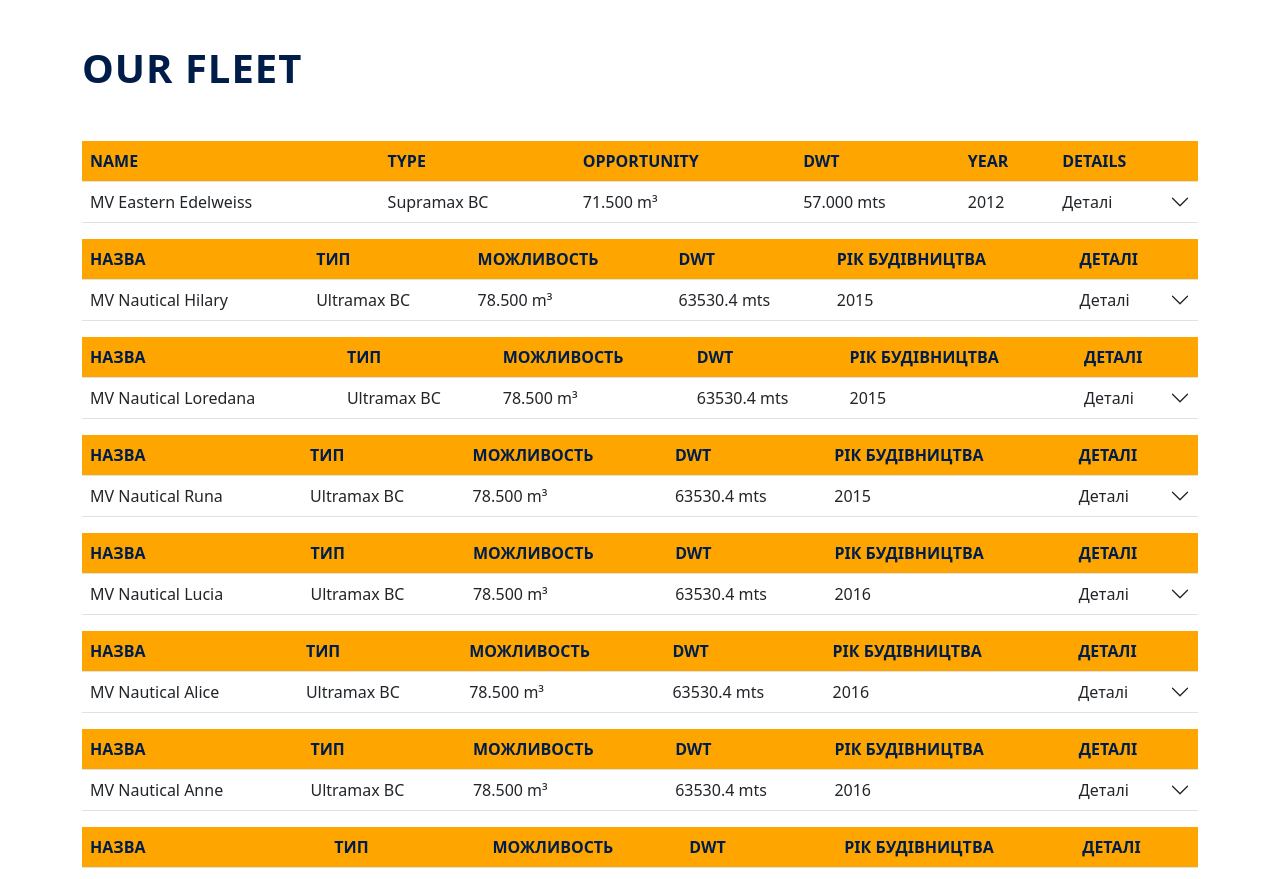
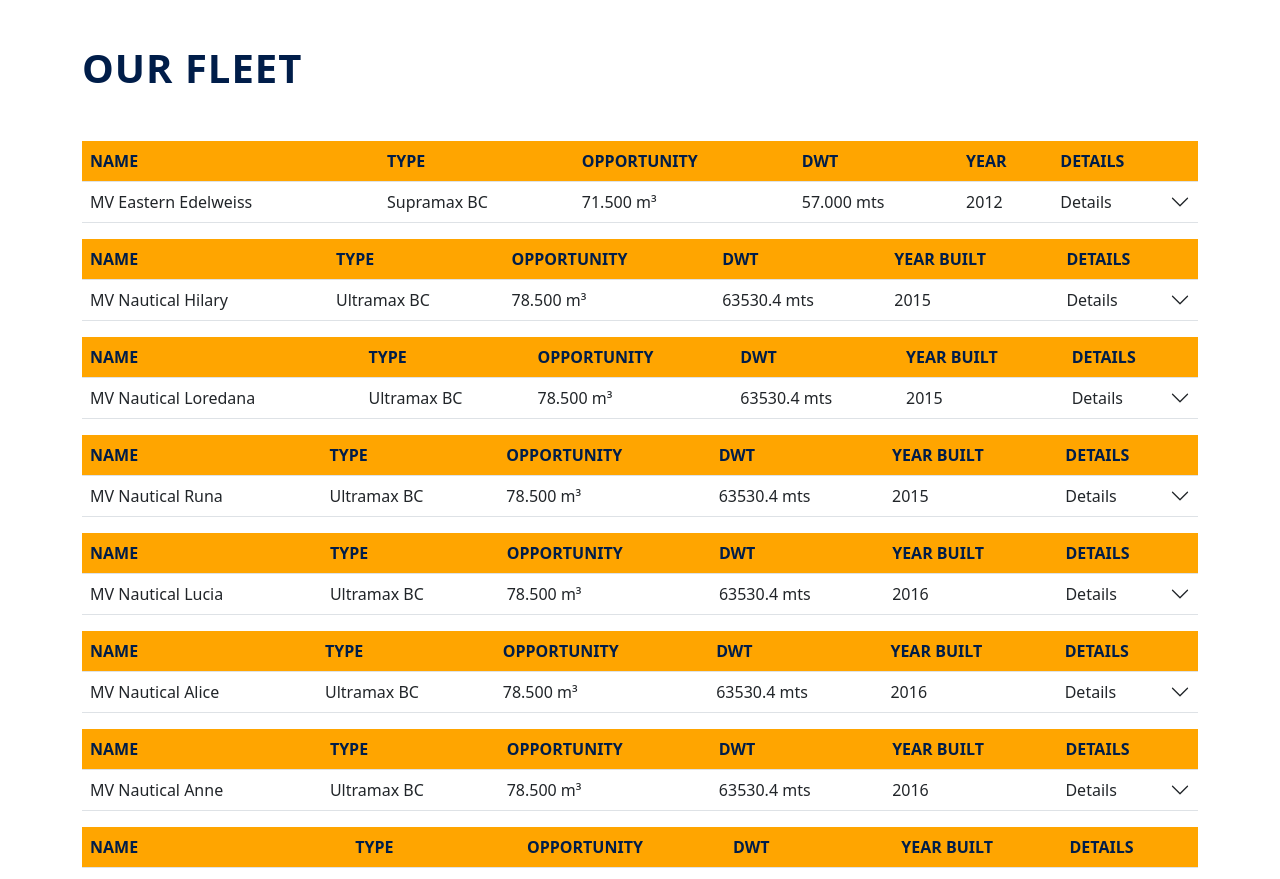
Before and after one commit to straifer2008/beremer-breederungsgesellschaft, a plain HTML site: page en.html in a window 1280 px wide. Shown: the part 3777-4656 px from the top of the page. Drawn offline with Linux system fonts and the light colour scheme.

Commit message:
fix content

```diff
--- a/en.html
+++ b/en.html
@@ -107,27 +107,27 @@
         <div class="col">
           <div class="info_grid">
             <div class="info_grid__item">
-              <p>1970</p>
-              <p>Founded</p>
+              <p class="text-uppercase">1970</p>
+              <p class="text-uppercase">FOUNDED</p>
             </div>
             <div class="info_grid__item">
-              <p>GLC</p>
-              <p>Certificate</p>
+              <p class="text-uppercase">GLC</p>
+              <p class="text-uppercase">Certified</p>
               <img src="./src/img/BBG_ISO.jpeg" alt="ISO">
             </div>
             <div class="info_grid__item">
-              <p>Intercargo</p>
-              <p>Member since 2018</p>
+              <p class="text-uppercase">INTERCARGO</p>
+              <p class="text-uppercase">Member since 2018</p>
               <img src="./src/img/intercargo_full_member.jpeg" alt="Intercargo">
             </div>
             <div class="info_grid__item">
-              <p>Imec</p>
-              <p>Member</p>
+              <p class="text-uppercase">Imec</p>
+              <p class="text-uppercase">Member</p>
               <img src="./src/img/IMEC_Membership_certificate_0.jpeg" alt="IMEC">
             </div>
             <div class="info_grid__item">
-              <p>100%</p>
-              <p>fuse</p>
+              <p class="text-uppercase">100%</p>
+              <p class="text-uppercase">passion</p>
             </div>
           </div>
         </div>
@@ -206,7 +206,7 @@
                     <td>2012</td>
                     <td>
                       <button class="accordion-button collapsed" type="button" data-bs-toggle="collapse" data-bs-target="#collapseOne" aria-expanded="false" aria-controls="collapseOne">
-                        Деталі
+                        Details
                       </button>
                     </td>
                   </tr>
@@ -299,12 +299,12 @@
               <div class="accordion-header">
                 <table class="table table-responsive">
                   <tr class="ourFleet_head">
-                    <th>НАЗВА</th>
-                    <th>ТИП</th>
-                    <th>МОЖЛИВОСТЬ</th>
+                    <th>NAME</th>
+                    <th>TYPE</th>
+                    <th>OPPORTUNITY</th>
                     <th>DWT</th>
-                    <th>РІК БУДІВНИЦТВА</th>
-                    <th>ДЕТАЛІ</th>
+                    <th>YEAR BUILT</th>
+                    <th>Details</th>
                   </tr>
                   <tr>
                     <td>MV Nautical Hilary</td>
@@ -314,7 +314,7 @@
                     <td>2015</td>
                     <td>
                       <button class="accordion-button collapsed" type="button" data-bs-toggle="collapse" data-bs-target="#collapseOne2" aria-expanded="true" aria-controls="collapseOne2">
-                        Деталі
+                        Details
                       </button>
                     </td>
                   </tr>
@@ -408,12 +408,12 @@
               <div class="accordion-header">
                 <table class="table table-responsive">
                   <tr class="ourFleet_head">
-                    <th>НАЗВА</th>
-                    <th>ТИП</th>
-                    <th>МОЖЛИВОСТЬ</th>
+                    <th>NAME</th>
+                    <th>TYPE</th>
+                    <th>OPPORTUNITY</th>
                     <th>DWT</th>
-                    <th>РІК БУДІВНИЦТВА</th>
-                    <th>ДЕТАЛІ</th>
+                    <th>YEAR BUILT</th>
+                    <th>Details</th>
                   </tr>
                   <tr>
                     <td>MV Nautical Loredana</td>
@@ -423,7 +423,7 @@
                     <td>2015</td>
                     <td>
                       <button class="accordion-button collapsed" type="button" data-bs-toggle="collapse" data-bs-target="#collapseOne3" aria-expanded="true" aria-controls="collapseOne3">
-                        Деталі
+                        Details
                       </button>
                     </td>
                   </tr>
@@ -517,12 +517,12 @@
               <div class="accordion-header">
                 <table class="table table-responsive">
                   <tr class="ourFleet_head">
-                    <th>НАЗВА</th>
-                    <th>ТИП</th>
-                    <th>МОЖЛИВОСТЬ</th>
+                    <th>NAME</th>
+                    <th>TYPE</th>
+                    <th>OPPORTUNITY</th>
                     <th>DWT</th>
-                    <th>РІК БУДІВНИЦТВА</th>
-                    <th>ДЕТАЛІ</th>
+                    <th>YEAR BUILT</th>
+                    <th>Details</th>
                   </tr>
                   <tr>
                     <td>MV Nautical Runa</td>
@@ -532,7 +532,7 @@
                     <td>2015</td>
                     <td>
                       <button class="accordion-button collapsed" type="button" data-bs-toggle="collapse" data-bs-target="#collapseOne4" aria-expanded="true" aria-controls="collapseOne4">
-                        Деталі
+                        Details
                       </button>
                     </td>
                   </tr>
@@ -626,12 +626,12 @@
               <div class="accordion-header">
                 <table class="table table-responsive">
                   <tr class="ourFleet_head">
-                    <th>НАЗВА</th>
-                    <th>ТИП</th>
-                    <th>МОЖЛИВОСТЬ</th>
+                    <th>NAME</th>
+                    <th>TYPE</th>
+                    <th>OPPORTUNITY</th>
                     <th>DWT</th>
-                    <th>РІК БУДІВНИЦТВА</th>
-                    <th>ДЕТАЛІ</th>
+                    <th>YEAR BUILT</th>
+                    <th>Details</th>
                   </tr>
                   <tr>
                     <td>MV Nautical Lucia</td>
@@ -641,7 +641,7 @@
                     <td>2016</td>
                     <td>
                       <button class="accordion-button collapsed" type="button" data-bs-toggle="collapse" data-bs-target="#collapseOne5" aria-expanded="true" aria-controls="collapseOne5">
-                        Деталі
+                        Details
                       </button>
                     </td>
                   </tr>
@@ -735,12 +735,12 @@
               <div class="accordion-header">
                 <table class="table table-responsive">
                   <tr class="ourFleet_head">
-                    <th>НАЗВА</th>
-                    <th>ТИП</th>
-                    <th>МОЖЛИВОСТЬ</th>
+                    <th>NAME</th>
+                    <th>TYPE</th>
+                    <th>OPPORTUNITY</th>
                     <th>DWT</th>
-                    <th>РІК БУДІВНИЦТВА</th>
-                    <th>ДЕТАЛІ</th>
+                    <th>YEAR BUILT</th>
+                    <th>Details</th>
                   </tr>
                   <tr>
                     <td>MV Nautical Alice</td>
@@ -750,7 +750,7 @@
                     <td>2016</td>
                     <td>
                       <button class="accordion-button collapsed" type="button" data-bs-toggle="collapse" data-bs-target="#collapseOne6" aria-expanded="true" aria-controls="collapseOne6">
-                        Деталі
+                        Details
                       </button>
                     </td>
                   </tr>
@@ -844,12 +844,12 @@
               <div class="accordion-header">
                 <table class="table table-responsive">
                   <tr class="ourFleet_head">
-                    <th>НАЗВА</th>
-                    <th>ТИП</th>
-                    <th>МОЖЛИВОСТЬ</th>
+                    <th>NAME</th>
+                    <th>TYPE</th>
+                    <th>OPPORTUNITY</th>
                     <th>DWT</th>
-                    <th>РІК БУДІВНИЦТВА</th>
-                    <th>ДЕТАЛІ</th>
+                    <th>YEAR BUILT</th>
+                    <th>Details</th>
                   </tr>
                   <tr>
                     <td>MV Nautical Anne</td>
@@ -859,7 +859,7 @@
                     <td>2016</td>
                     <td>
                       <button class="accordion-button collapsed" type="button" data-bs-toggle="collapse" data-bs-target="#collapseOne7" aria-expanded="true" aria-controls="collapseOne7">
-                        Деталі
+                        Details
                       </button>
                     </td>
                   </tr>
@@ -953,12 +953,12 @@
               <div class="accordion-header">
                 <table class="table table-responsive">
                   <tr class="ourFleet_head">
-                    <th>НАЗВА</th>
-                    <th>ТИП</th>
-                    <th>МОЖЛИВОСТЬ</th>
+                    <th>NAME</th>
+                    <th>TYPE</th>
+                    <th>OPPORTUNITY</th>
                     <th>DWT</th>
-                    <th>РІК БУДІВНИЦТВА</th>
-                    <th>ДЕТАЛІ</th>
+                    <th>YEAR BUILT</th>
+                    <th>Details</th>
                   </tr>
                   <tr>
                     <td>MV Nautical Georgia</td>
@@ -968,7 +968,7 @@
                     <td>2017</td>
                     <td>
                       <button class="accordion-button collapsed" type="button" data-bs-toggle="collapse" data-bs-target="#collapseOne8" aria-expanded="true" aria-controls="collapseOne8">
-                        Деталі
+                        Details
                       </button>
                     </td>
                   </tr>
@@ -1061,12 +1061,12 @@
               <div class="accordion-header">
                 <table class="table table-responsive">
                   <tr class="ourFleet_head">
-                    <th>НАЗВА</th>
-                    <th>ТИП</th>
-                    <th>МОЖЛИВОСТЬ</th>
+                    <th>NAME</th>
+                    <th>TYPE</th>
+                    <th>OPPORTUNITY</th>
                     <th>DWT</th>
-                    <th>РІК БУДІВНИЦТВА</th>
-                    <th>ДЕТАЛІ</th>
+                    <th>YEAR BUILT</th>
+                    <th>Details</th>
                   </tr>
                   <tr>
                     <td>Nautical Madison</td>
@@ -1076,7 +1076,7 @@
                     <td>2018</td>
                     <td>
                       <button class="accordion-button collapsed" type="button" data-bs-toggle="collapse" data-bs-target="#collapseOne9" aria-expanded="true" aria-controls="collapseOne9">
-                        Деталі
+                        Details
                       </button>
                     </td>
                   </tr>
@@ -1169,12 +1169,12 @@
               <div class="accordion-header">
                 <table class="table table-responsive">
                   <tr class="ourFleet_head">
-                    <th>НАЗВА</th>
-                    <th>ТИП</th>
-                    <th>МОЖЛИВОСТЬ</th>
+                    <th>NAME</th>
+                    <th>TYPE</th>
+                    <th>OPPORTUNITY</th>
                     <th>DWT</th>
-                    <th>РІК БУДІВНИЦТВА</th>
-                    <th>ДЕТАЛІ</th>
+                    <th>YEAR BUILT</th>
+                    <th>Details</th>
                   </tr>
                   <tr>
                     <td>MV Topas</td>
@@ -1184,7 +1184,7 @@
                     <td>2011</td>
                     <td>
                       <button class="accordion-button collapsed" type="button" data-bs-toggle="collapse" data-bs-target="#collapseOne10" aria-expanded="true" aria-controls="collapseOne10">
-                        Деталі
+                        Details
                       </button>
                     </td>
                   </tr>
@@ -1277,12 +1277,12 @@
               <div class="accordion-header">
                 <table class="table table-responsive">
                   <tr class="ourFleet_head">
-                    <th>НАЗВА</th>
-                    <th>ТИП</th>
-                    <th>МОЖЛИВОСТЬ</th>
+                    <th>NAME</th>
+                    <th>TYPE</th>
+                    <th>OPPORTUNITY</th>
                     <th>DWT</th>
-                    <th>РІК БУДІВНИЦТВА</th>
-                    <th>ДЕТАЛІ</th>
+                    <th>YEAR BUILT</th>
+                    <th>Details</th>
                   </tr>
                   <tr>
                     <td>MV Tuerkis</td>
@@ -1292,7 +1292,7 @@
                     <td>2012</td>
                     <td>
                       <button class="accordion-button collapsed" type="button" data-bs-toggle="collapse" data-bs-target="#collapseOne11" aria-expanded="true" aria-controls="collapseOne11">
-                        Деталі
+                        Details
                       </button>
                     </td>
                   </tr>
@@ -1385,12 +1385,12 @@
               <div class="accordion-header">
                 <table class="table table-responsive">
                   <tr class="ourFleet_head">
-                    <th>НАЗВА</th>
-                    <th>ТИП</th>
-                    <th>МОЖЛИВОСТЬ</th>
+                    <th>NAME</th>
+                    <th>TYPE</th>
+                    <th>OPPORTUNITY</th>
                     <th>DWT</th>
-                    <th>РІК БУДІВНИЦТВА</th>
-                    <th>ДЕТАЛІ</th>
+                    <th>YEAR BUILT</th>
+                    <th>Details</th>
                   </tr>
                   <tr>
                     <td>MV Turmalin</td>
@@ -1400,7 +1400,7 @@
                     <td>2012</td>
                     <td>
                       <button class="accordion-button collapsed" type="button" data-bs-toggle="collapse" data-bs-target="#collapseOne12" aria-expanded="true" aria-controls="collapseOne12">
-                        Деталі
+                        Details
                       </button>
                     </td>
                   </tr>
@@ -1493,12 +1493,12 @@
               <div class="accordion-header">
                 <table class="table table-responsive">
                   <tr class="ourFleet_head">
-                    <th>НАЗВА</th>
-                    <th>ТИП</th>
-                    <th>МОЖЛИВОСТЬ</th>
+                    <th>NAME</th>
+                    <th>TYPE</th>
+                    <th>OPPORTUNITY</th>
                     <th>DWT</th>
-                    <th>РІК БУДІВНИЦТВА</th>
-                    <th>ДЕТАЛІ</th>
+                    <th>YEAR BUILT</th>
+                    <th>Details</th>
                   </tr>
                   <tr>
                     <td>Ms Kim Oldendorff</td>
@@ -1508,7 +1508,7 @@
                     <td>2019</td>
                     <td>
                       <button class="accordion-button collapsed" type="button" data-bs-toggle="collapse" data-bs-target="#collapseOne13" aria-expanded="true" aria-controls="collapseOne13">
-                        Деталі
+                        Details
                       </button>
                     </td>
                   </tr>
@@ -1601,12 +1601,12 @@
               <div class="accordion-header">
                 <table class="table table-responsive">
                   <tr class="ourFleet_head">
-                    <th>НАЗВА</th>
-                    <th>ТИП</th>
-                    <th>МОЖЛИВОСТЬ</th>
+                    <th>NAME</th>
+                    <th>TYPE</th>
+                    <th>OPPORTUNITY</th>
                     <th>DWT</th>
-                    <th>РІК БУДІВНИЦТВА</th>
-                    <th>ДЕТАЛІ</th>
+                    <th>YEAR BUILT</th>
+                    <th>Details</th>
                   </tr>
                   <tr>
                     <td>Ms Knut Oldendorff</td>
@@ -1616,7 +1616,7 @@
                     <td>2019</td>
                     <td>
                       <button class="accordion-button collapsed" type="button" data-bs-toggle="collapse" data-bs-target="#collapseOne14" aria-expanded="true" aria-controls="collapseOne14">
-                        Деталі
+                        Details
                       </button>
                     </td>
                   </tr>
@@ -1710,12 +1710,12 @@
               <div class="accordion-header">
                 <table class="table table-responsive">
                   <tr class="ourFleet_head">
-                    <th>НАЗВА</th>
-                    <th>ТИП</th>
-                    <th>МОЖЛИВОСТЬ</th>
+                    <th>NAME</th>
+                    <th>TYPE</th>
+                    <th>OPPORTUNITY</th>
                     <th>DWT</th>
-                    <th>РІК БУДІВНИЦТВА</th>
-                    <th>ДЕТАЛІ</th>
+                    <th>YEAR BUILT</th>
+                    <th>Details</th>
                   </tr>
                   <tr>
                     <td>Ms Klara Oldendorff</td>
@@ -1725,7 +1725,7 @@
                     <td>2019</td>
                     <td>
                       <button class="accordion-button collapsed" type="button" data-bs-toggle="collapse" data-bs-target="#collapseOne15" aria-expanded="true" aria-controls="collapseOne15">
-                        Деталі
+                        Details
                       </button>
                     </td>
                   </tr>
```
Also changed, not shown: index.html (+4 -4 lines).
